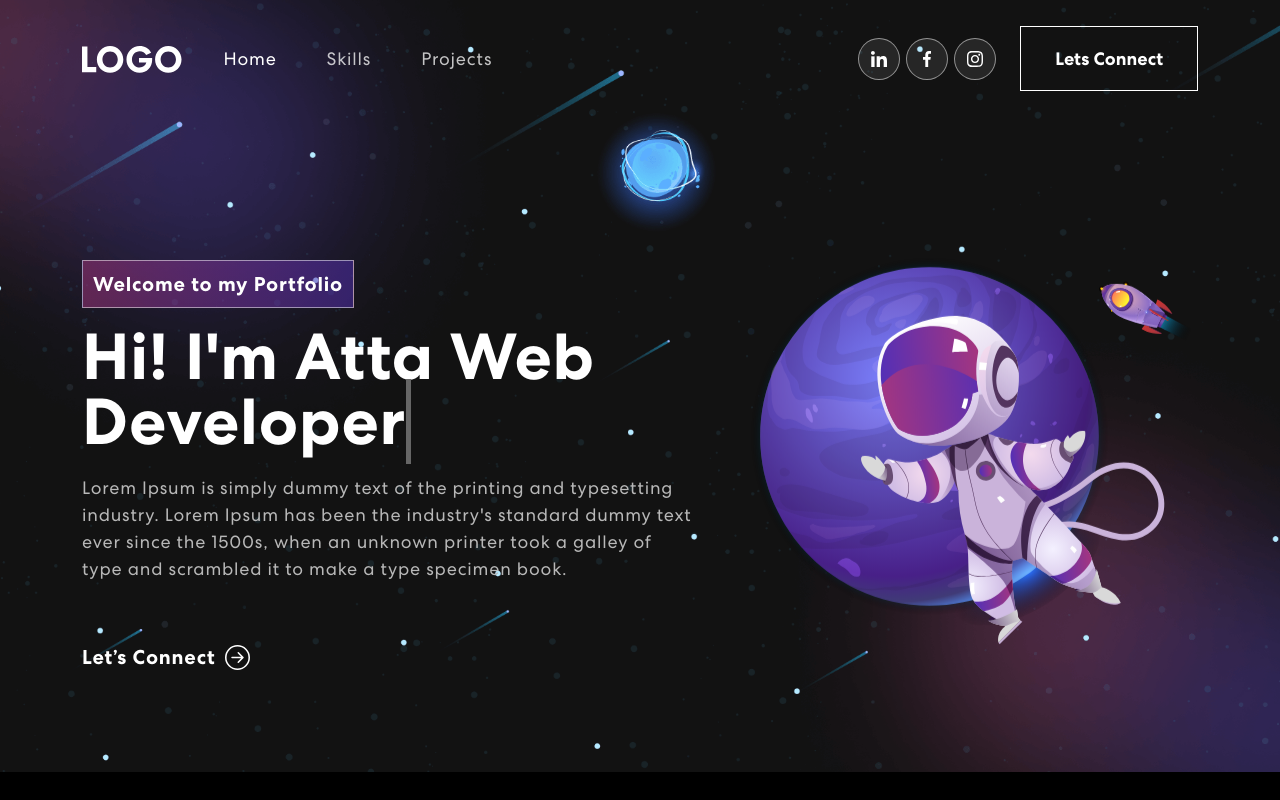
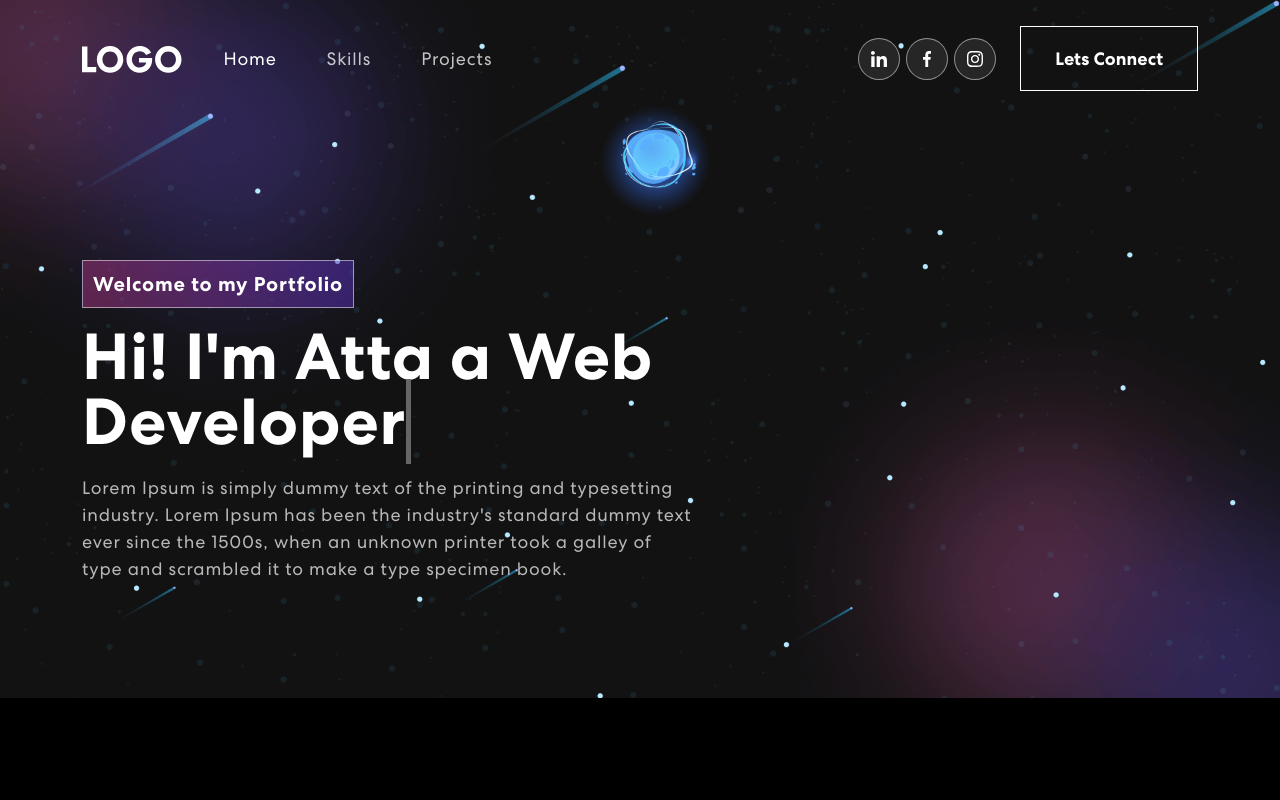
Before and after one commit to DevAttaulNoor/Portfolio, a React (Create React App) app: page / in a window 1280 px wide. Built offline with nearby package versions, Linux system fonts and the light colour scheme; the HTML template or start-up script is replaced by a standard one.

Commit message:
Modified

```diff
--- a/src/Components/Banner.js
+++ b/src/Components/Banner.js
@@ -59,20 +59,24 @@ export const Banner = () => {
                             {({ isVisible }) =>
                                 <div className={isVisible ? "animate__animated animate__fadeIn" : ""}>
                                     <span className="tagline">Welcome to my Portfolio</span>
-                                    <h1>{`Hi! I'm Atta`} <span className="txt-rotate" dataPeriod="1000" data-rotate='[ "Web Developer", "Web Designer", "UI/UX Designer" ]'><span className="wrap">{text}</span></span></h1>
+                                    <h1>{`Hi! I'm Atta a `}
+                                        <span className="txt-rotate" dataPeriod="1000" data-rotate='["Web Developer", "Web Designer"]'>
+                                            <span className="wrap">{text}</span>
+                                        </span>
+                                    </h1>
                                     <p>Lorem Ipsum is simply dummy text of the printing and typesetting industry. Lorem Ipsum has been the industry's standard dummy text ever since the 1500s, when an unknown printer took a galley of type and scrambled it to make a type specimen book.</p>
-                                    <button onClick={() => console.log('connect')}>Let’s Connect <ArrowRightCircle size={25} /></button>
+                                    {/* <button onClick={() => console.log('connect')}>Let’s Connect <ArrowRightCircle size={25} /></button> */}
                                 </div>}
                         </TrackVisibility>
                     </Col>
-                    <Col xs={12} md={6} xl={5}>
+                    {/* <Col xs={12} md={6} xl={5}>
                         <TrackVisibility>
                             {({ isVisible }) =>
                                 <div className={isVisible ? "animate__animated animate__zoomIn" : ""}>
                                     <img src={headerImg} alt="Header Img" />
                                 </div>}
                         </TrackVisibility>
-                    </Col>
+                    </Col> */}
                 </Row>
             </Container>
         </section>
```
